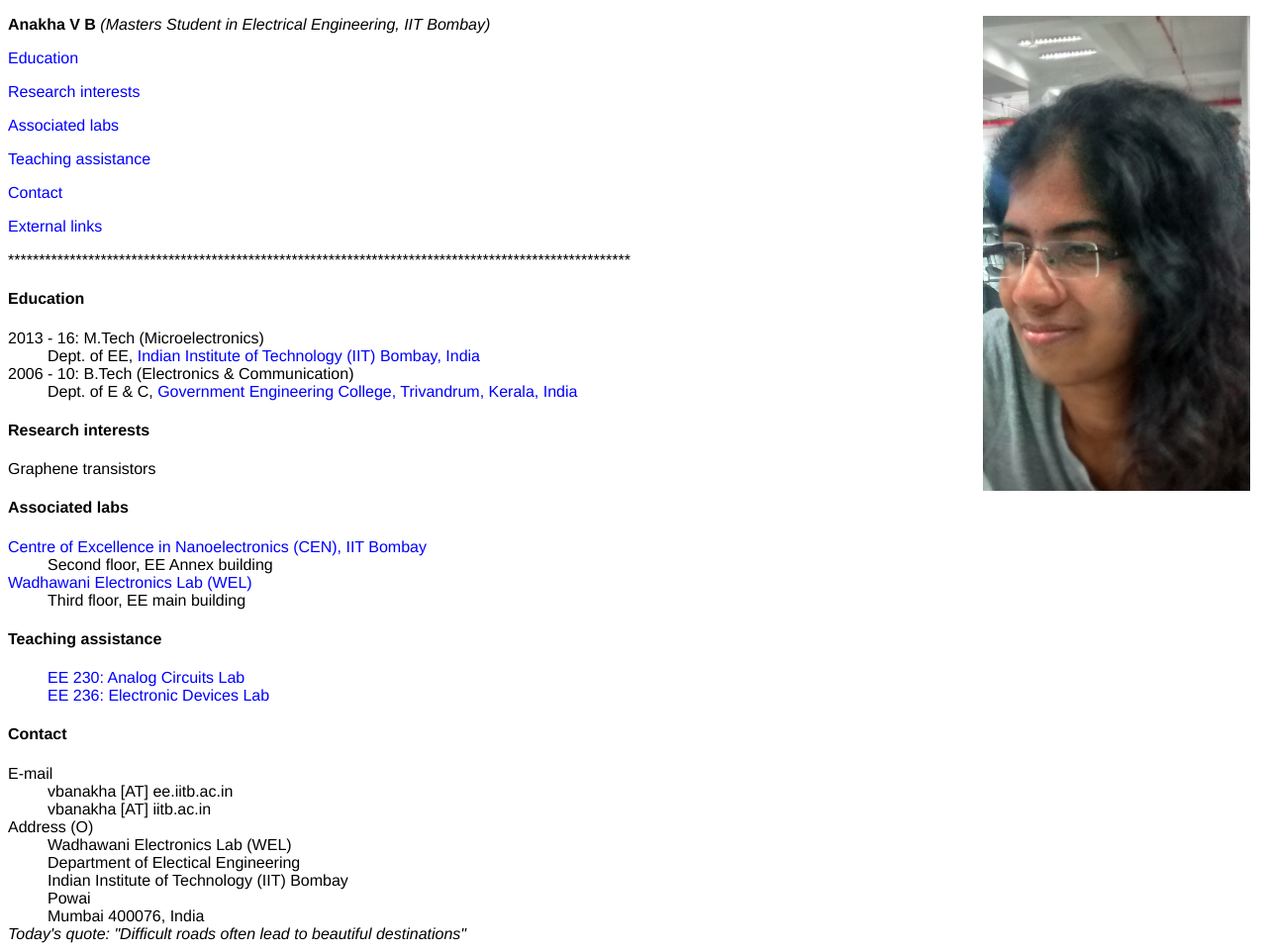
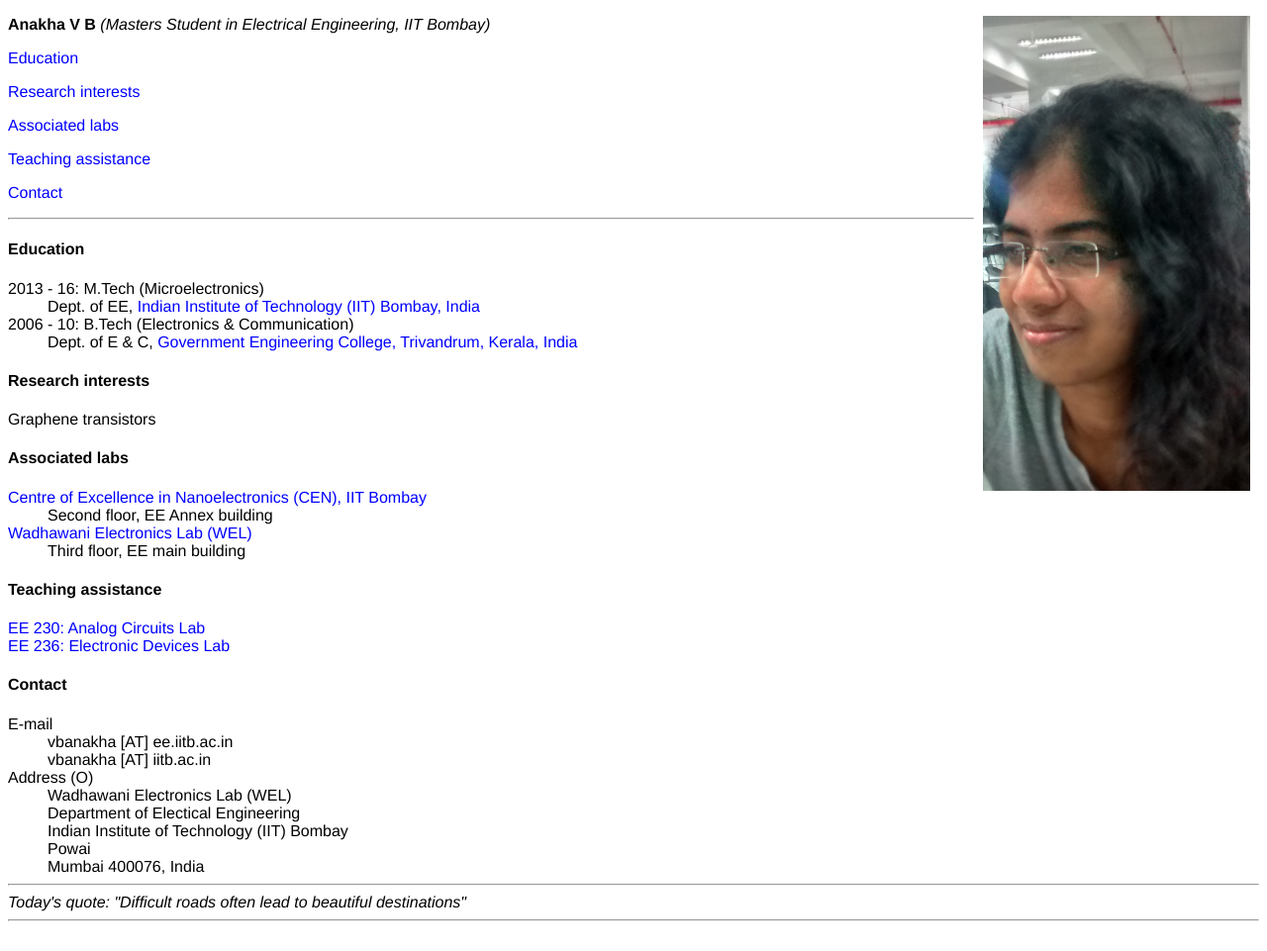
Before and after one commit to vbanakha/vbanakha.github.io, a plain HTML site: page index.html in a window 1280 px wide. Shown: the whole page at 99% size. After the commit the page ends 939 px from the top, so only its background shows below. Drawn offline with Linux system fonts and the light colour scheme.

Commit message:
minor edits

```diff
--- a/index.html
+++ b/index.html
@@ -39,18 +39,15 @@ A:active { COLOR: black; TEXT-DECORATION: none}
 <p>
 <a href="#C7"style="text-decoration:none;">Contact</a>
 </p>
-<p>
-<a href="#C6"style="text-decoration:none;">External links</a>
-</p>
 
-*****************************************************************************************************
+<HR>
 
 <h4><a id="C1">Education</h2>
 <dl>
 <dt>2013 - 16: M.Tech (Microelectronics)</dt>
 <dd>Dept. of EE, <a href="http://www.iitb.ac.in/" a>Indian Institute of Technology (IIT) Bombay, India</a></dd>
 <dt>2006 - 10: B.Tech (Electronics & Communication)</dt>
-<dd>Dept. of E & C, <a href="www.gecbh.ac.in/" a>Government Engineering College, Trivandrum, Kerala, India</a></dd>
+<dd>Dept. of E & C, <a href="http://www.gecbh.ac.in/" a>Government Engineering College, Trivandrum, Kerala, India</a></dd>
 </dl>
 
 <h4><a id="C2">Research interests</h2>
@@ -69,8 +66,8 @@ A:active { COLOR: black; TEXT-DECORATION: none}
 
 <h4><a id="C4">Teaching assistance</h2>
 <dl>
-<dd><a href="http://www.ee.iitb.ac.in/~wel_iitb/academics_spring.html" a>EE 230: Analog Circuits Lab</a></dd>
-<dd><a href="http://www.ee.iitb.ac.in/~wel_iitb/academics_autumn.html" a>EE 236: Electronic Devices Lab</a></dd>
+<dt><a href="http://www.ee.iitb.ac.in/~wel_iitb/academics_spring.html" a>EE 230: Analog Circuits Lab</a></dd>
+<dt><a href="http://www.ee.iitb.ac.in/~wel_iitb/academics_autumn.html" a>EE 236: Electronic Devices Lab</a></dd>
 </dl>
 
 
@@ -87,8 +84,8 @@ A:active { COLOR: black; TEXT-DECORATION: none}
 <dd>Powai</dd>
 <dd>Mumbai 400076, India</dd>
 
-
+<HR>
 <i>Today's quote: "Difficult roads often lead to beautiful destinations"</i>
-
+<HR>
 
 </html>
```
